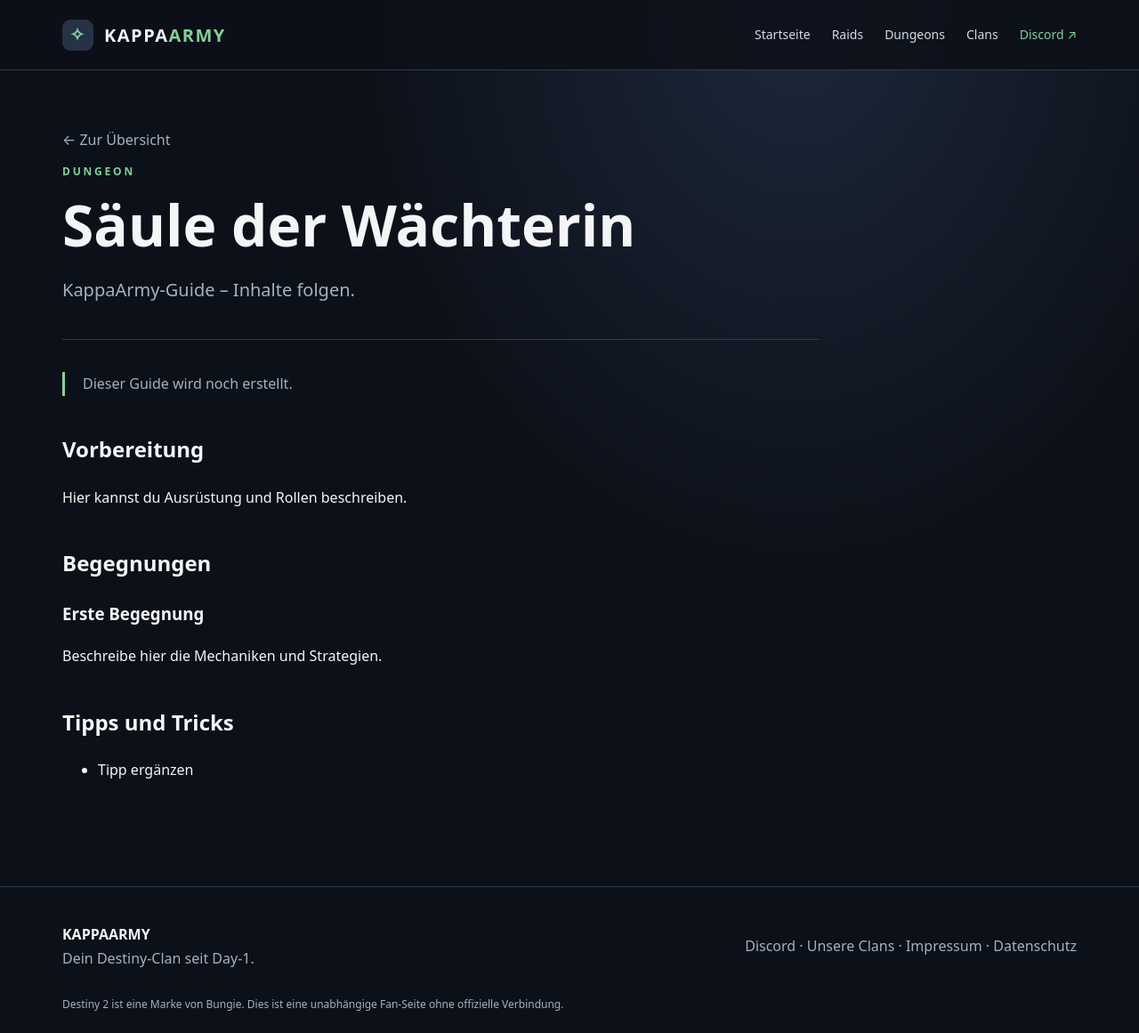
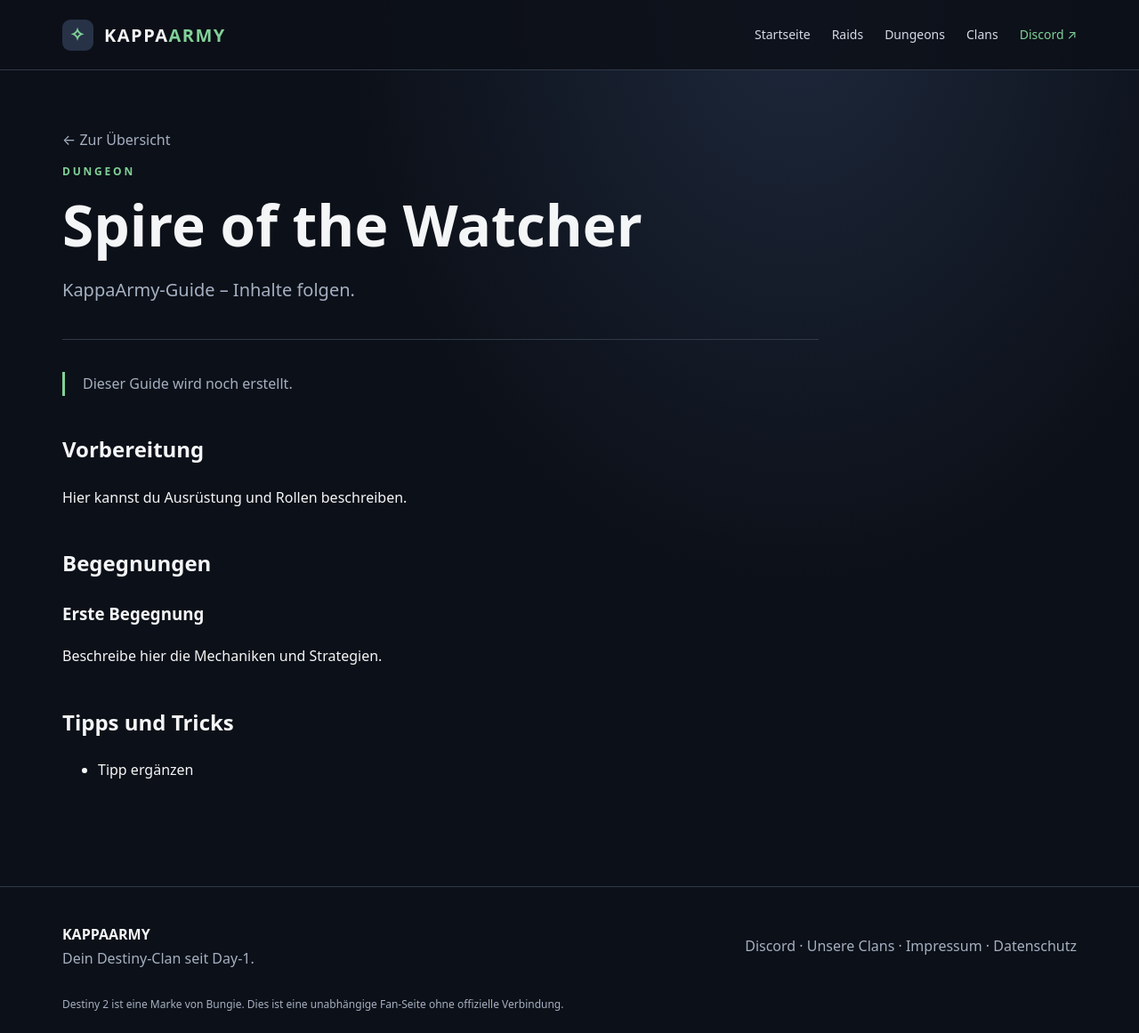
Before and after one commit to KappaArmy/KappaArmy, a Jekyll site: the page built from _dungeons/spire_of_the_watcher.md, in a window 1280 px wide. Shown: the whole page at 89% size. Built offline with Jekyll 4.4.1, drawn with Linux system fonts in a browser that asks for light colours.

Commit message:
Use English guide title

```diff
--- a/_dungeons/spire_of_the_watcher.md
+++ b/_dungeons/spire_of_the_watcher.md
@@ -1,5 +1,5 @@
 ---
-title: "Säule der Wächterin"
+title: "Spire of the Watcher"
 description: "KappaArmy-Guide – Inhalte folgen."
 ---
 
```
